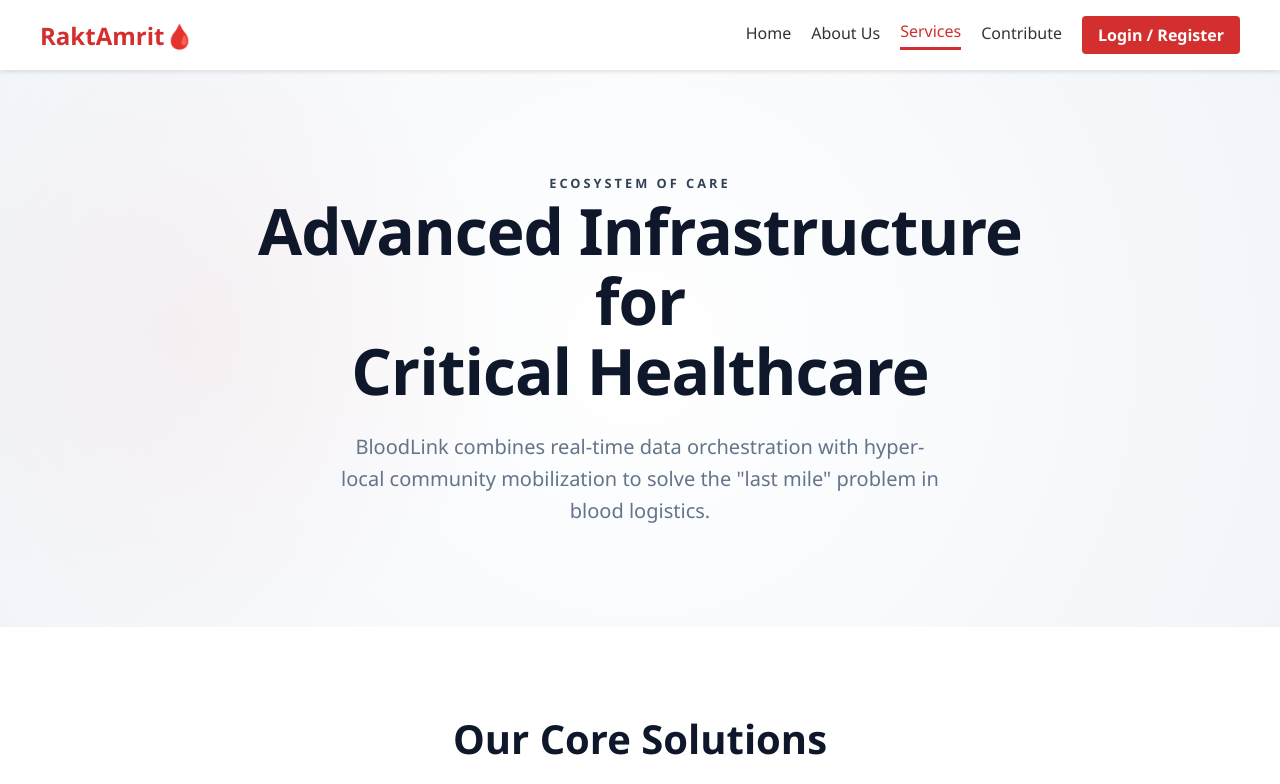
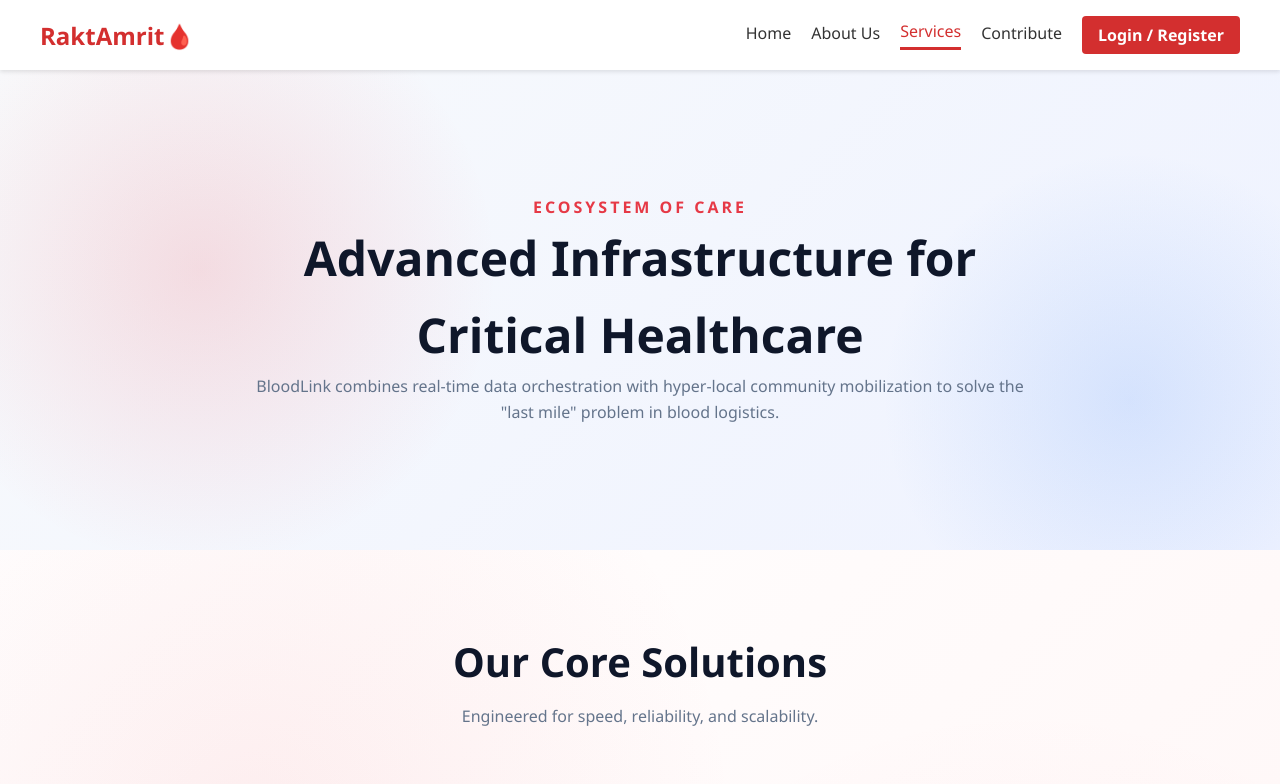
Before and after one commit to Parwatsinghpanwar/Blood_Bank_M_System, a React (Vite) app in the folder client/: page /services in a window 1280 px wide. Shown: the top 784 px of the page. Built offline with nearby package versions, Linux system fonts and the light colour scheme.

Commit message:
feat: Update hero section background and animations for improved visual appeal

```diff
--- a/client/src/styles/services.css
+++ b/client/src/styles/services.css
@@ -77,58 +77,83 @@
     align-items: center;
     justify-content: center;
     text-align: center;
-    background: radial-gradient(circle at 50% 50%, #ffffff 0%, #f1f5f9 100%);
     position: relative;
     overflow: hidden;
+    background: linear-gradient(135deg, #f8fafc 0%, #eef2ff 100%);
 }
 
-/* Abstract Background Shapes */
+
+
 .services-container .services-hero::before {
     content: '';
     position: absolute;
-    top: -10%;
-    left: -10%;
-    width: 50vw;
-    height: 50vw;
-    background: radial-gradient(circle, rgba(230, 57, 70, 0.05) 0%, transparent 70%);
-    border-radius: 50%;
-    z-index: 0;
+    width: 600px;
+    height: 600px;
+    background: radial-gradient(circle, rgba(230, 57, 70, 0.15), transparent 70%);
+    top: -100px;
+    left: -100px;
+    animation: moveGlow 8s infinite alternate ease-in-out;
 }
+
+.services-container .services-hero::after {
+    content: '';
+    position: absolute;
+    width: 500px;
+    height: 500px;
+    background: radial-gradient(circle, rgba(59, 130, 246, 0.15), transparent 70%);
+    bottom: -100px;
+    right: -100px;
+    animation: moveGlow 10s infinite alternate-reverse ease-in-out;
+}
+
+
 
 .services-container .services-hero-content {
     z-index: 1;
+
+
     max-width: 800px;
-    animation: fadeUp 0.8s ease-out;
 }
 
+
+
 .services-container .overline {
-    display: inline-block;
-    font-size: 0.8rem;
+    color: var(--svc-primary);
     font-weight: 700;
     letter-spacing: 3px;
     animation: fadeUp 0.8s ease;
 }
 
-.services-container .services-hero h1 {
-    font-size: clamp(2.5rem, 5vw, 4rem);
+.services-container h1 {
+    font-size: 3rem;
     font-weight: 800;
     color: var(--svc-dark);
-    line-height: 1.1;
-    margin-bottom: 1.5rem;
-    letter-spacing: -1px;
+    animation: fadeUp 1s ease;
 }
 
-.services-container .services-hero p {
-    font-size: 1.25rem;
+.services-container p {
     color: var(--svc-muted);
-    max-width: 600px;
-    margin: 0 auto;
+    animation: fadeUp 1.2s ease;
 }
+
+
+
+
+
+
 
 /* --- 2. SOLUTIONS GRID (Bento Style) --- */
 .services-container .solutions-section {
     padding: 80px 8%;
-    background-color: var(--svc-white);
+
+    /* Base color */
+    background:
+        radial-gradient(circle at 20% 30%, rgba(230, 57, 70, 0.08), transparent 40%),
+        radial-gradient(circle at 80% 70%, rgba(241, 66, 95, 0.06), transparent 40%),
+        linear-gradient(135deg, #ffffff 0%, #fff5f5 100%);
+
+    position: relative;
+    overflow: hidden;
 }
 
 .services-container .section-header {
@@ -285,7 +310,7 @@
 /* Premium Image Placeholder Style */
 .services-container .segment-image-placeholder {
     flex: 1;
-    height:fit-content;
+    height: fit-content;
     border-radius: 20px;
     border: 1px solid #cbd5e1;
     display: flex;
```
